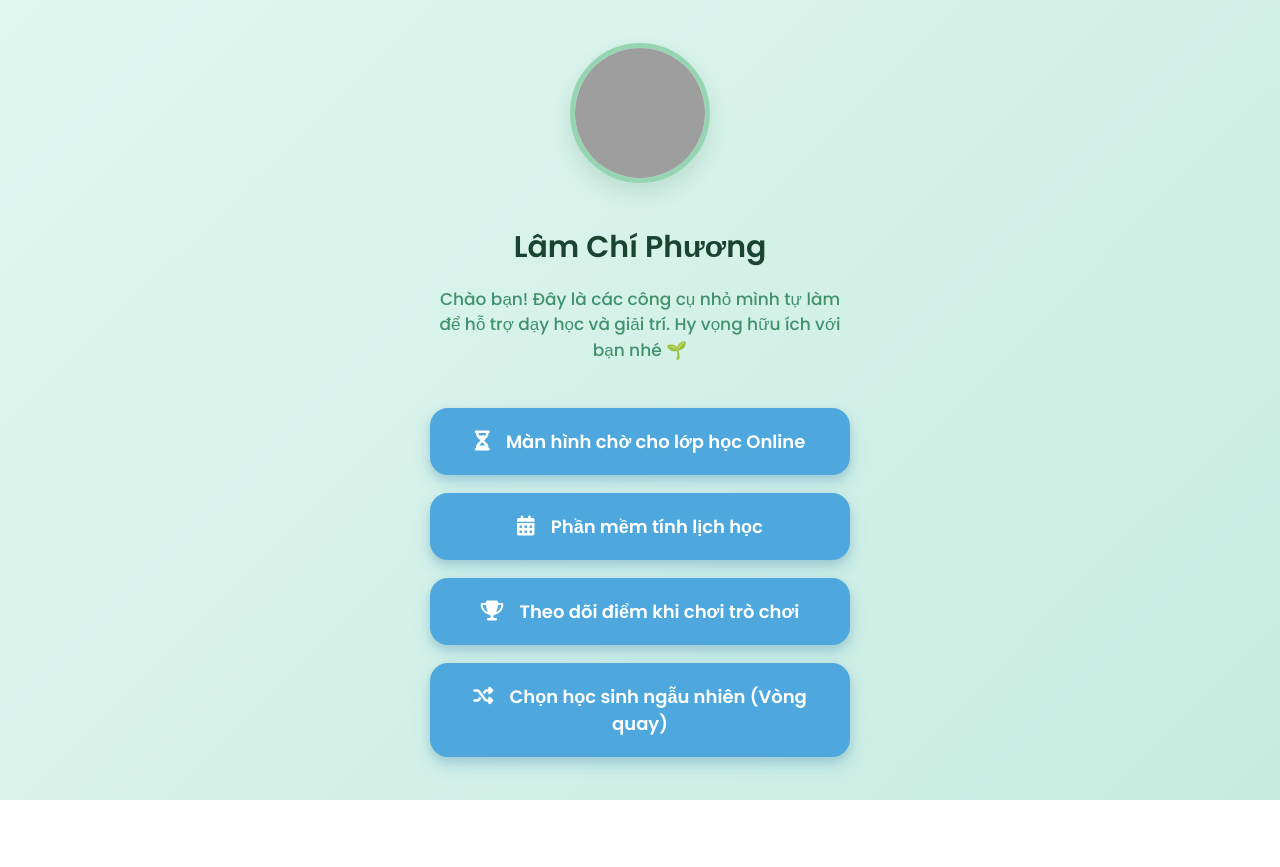
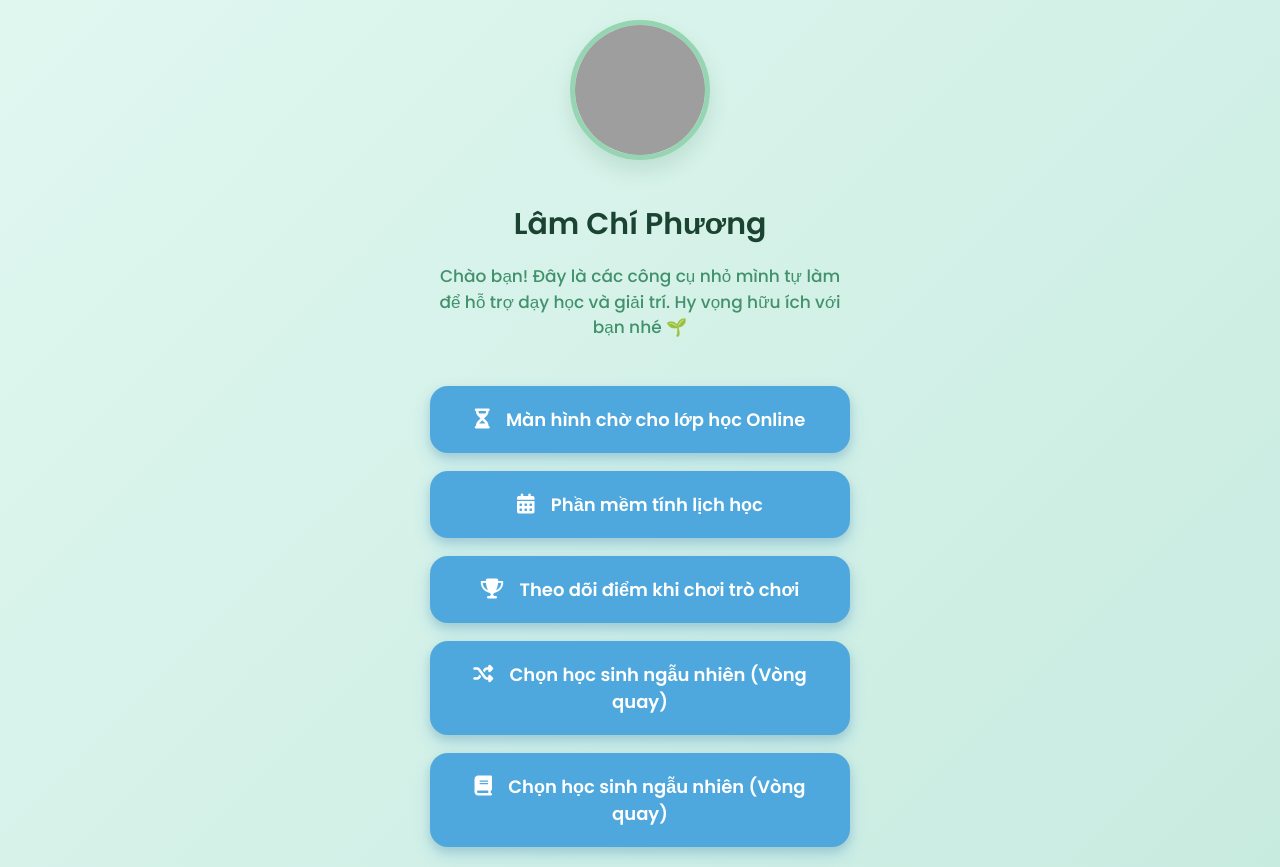
Before and after one commit to lamchiphuong/congcudayhoc, a plain HTML site: page index.html in a window 1280 px wide. Before the commit the page ends 800 px from the top, so only its background shows below. Drawn offline with Linux system fonts and the light colour scheme; grey boxes are pictures that could not be loaded.

Commit message:
Update index.html

```diff
--- a/index.html
+++ b/index.html
@@ -131,6 +131,9 @@
             <a href="https://lamchiphuong.github.io/vongquay/" class="btn" target="_blank">
                 <i class="fas fa-random"></i> Chọn học sinh ngẫu nhiên (Vòng quay)
             </a>
+            <a href="https://lamchiphuong.github.io/dtbatquytac/" class="btn" target="_blank">
+                <i class="fas fa-book"></i> Chọn học sinh ngẫu nhiên (Vòng quay)
+            </a>
         </div>
     </div>
 </body>
```
